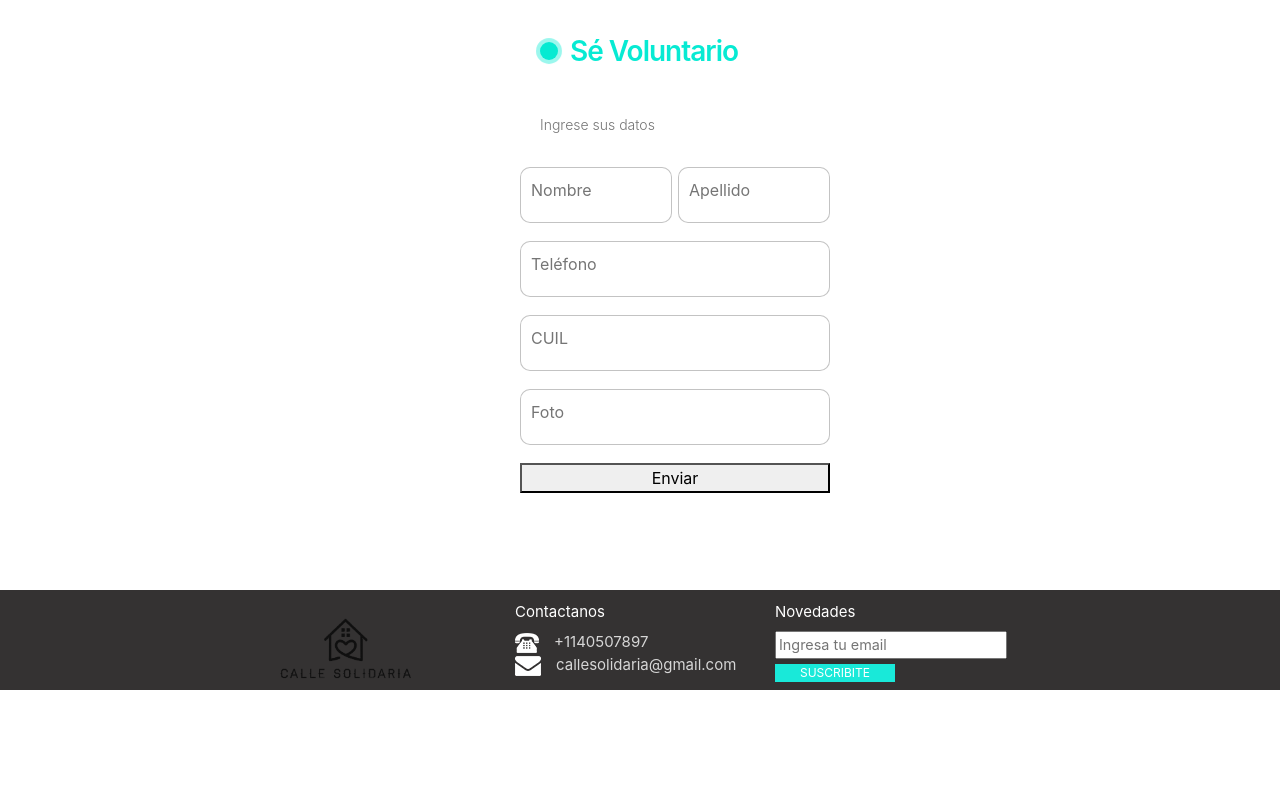
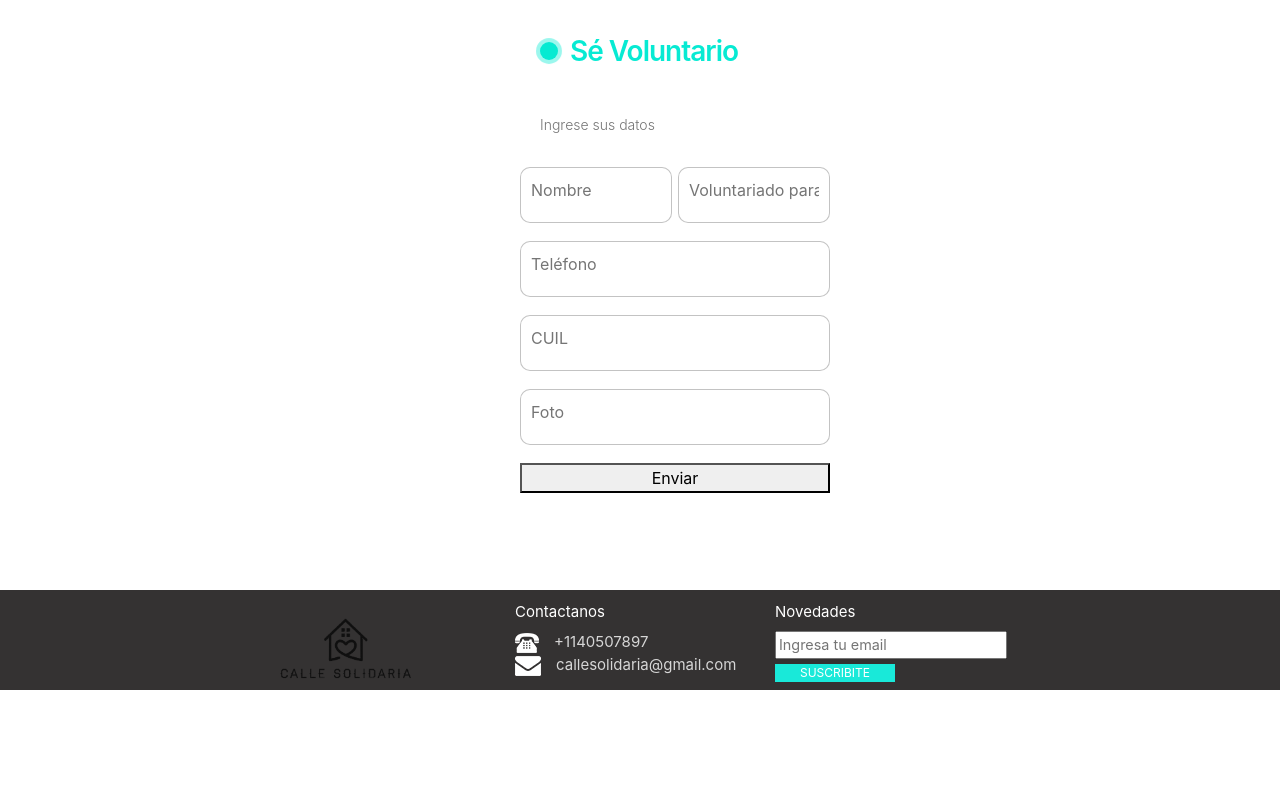
Before and after one commit to AntonioFranciulli/TPIntroDelSoft, a Flask app: page /voluntario_cargado in a window 1280 px wide. Shown: the part 110-909 px from the top of the page. Run offline with Flask 3, Linux system fonts and the light colour scheme; some libraries are stand-ins or nearby versions.

Commit message:
cambio apellido por tipo de voluntario

```diff
--- a/templates/cargar_voluntario.html
+++ b/templates/cargar_voluntario.html
@@ -156,8 +156,8 @@
             <input class="input" type="text" id="nombre_voluntario" name="fnombre_voluntario" placeholder="Nombre" >
         </label>
 
-        <label for="apellido_voluntario">
-            <input type="text" id="apellido_voluntario" name="fapellido_voluntario" placeholder="Apellido" class="input">
+        <label for="tipo_voluntario">
+            <input type="text" id="tipo_voluntario" name="ftipo_voluntario" placeholder="Voluntariado para:" class="input">
         </label>
     </div>
 
```
